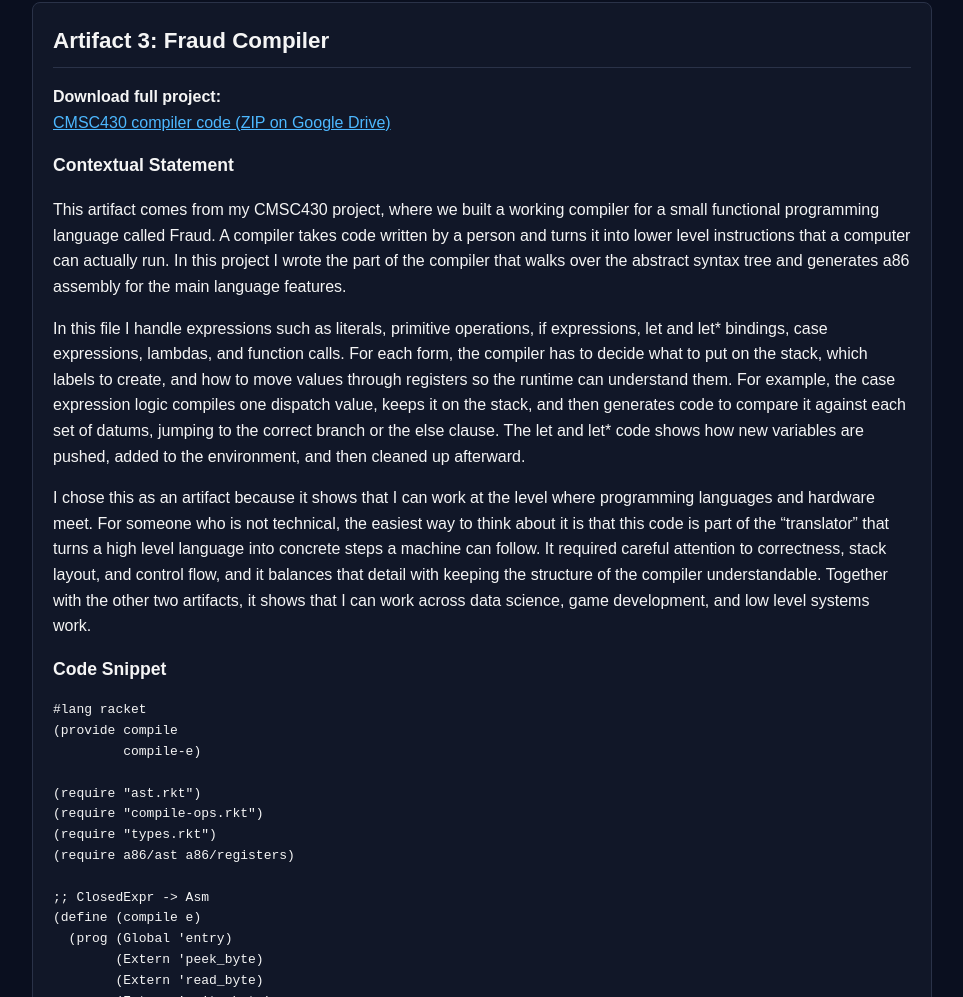
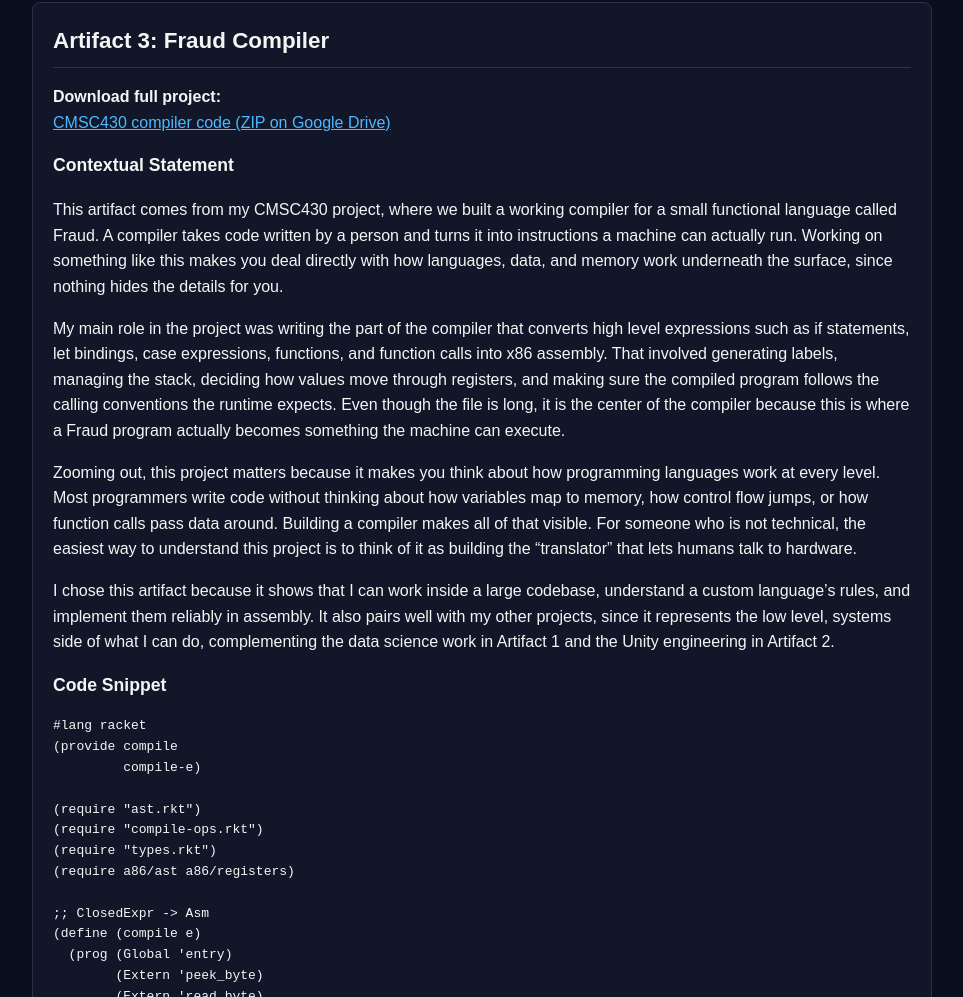
Before and after one commit to HersheyRao/hrishirao.github.io, a plain HTML site: page index.html in a window 1280 px wide. Shown: the part 2735-3732 px from the top of the page, without its empty margins (158-1121 px from the left). Drawn offline with Linux system fonts and the light colour scheme.

Commit message:
Update index.html

```diff
--- a/index.html
+++ b/index.html
@@ -170,13 +170,16 @@
 
     <h3>Contextual Statement</h3>
     <p>
-      This artifact comes from my CMSC430 project, where we built a working compiler for a small functional programming language called Fraud. A compiler takes code written by a person and turns it into lower level instructions that a computer can actually run. In this project I wrote the part of the compiler that walks over the abstract syntax tree and generates a86 assembly for the main language features.
+    This artifact comes from my CMSC430 project, where we built a working compiler for a small functional language called Fraud. A compiler takes code written by a person and turns it into instructions a machine can actually run. Working on something like this makes you deal directly with how languages, data, and memory work underneath the surface, since nothing hides the details for you.
     </p>
     <p>
-      In this file I handle expressions such as literals, primitive operations, if expressions, let and let* bindings, case expressions, lambdas, and function calls. For each form, the compiler has to decide what to put on the stack, which labels to create, and how to move values through registers so the runtime can understand them. For example, the case expression logic compiles one dispatch value, keeps it on the stack, and then generates code to compare it against each set of datums, jumping to the correct branch or the else clause. The let and let* code shows how new variables are pushed, added to the environment, and then cleaned up afterward.
+    My main role in the project was writing the part of the compiler that converts high level expressions such as if statements, let bindings, case expressions, functions, and function calls into x86 assembly. That involved generating labels, managing the stack, deciding how values move through registers, and making sure the compiled program follows the calling conventions the runtime expects. Even though the file is long, it is the center of the compiler because this is where a Fraud program actually becomes something the machine can execute.
     </p>
     <p>
-      I chose this as an artifact because it shows that I can work at the level where programming languages and hardware meet. For someone who is not technical, the easiest way to think about it is that this code is part of the “translator” that turns a high level language into concrete steps a machine can follow. It required careful attention to correctness, stack layout, and control flow, and it balances that detail with keeping the structure of the compiler understandable. Together with the other two artifacts, it shows that I can work across data science, game development, and low level systems work.
+    Zooming out, this project matters because it makes you think about how programming languages work at every level. Most programmers write code without thinking about how variables map to memory, how control flow jumps, or how function calls pass data around. Building a compiler makes all of that visible. For someone who is not technical, the easiest way to understand this project is to think of it as building the “translator” that lets humans talk to hardware.
+    </p>
+    <p>
+    I chose this artifact because it shows that I can work inside a large codebase, understand a custom language’s rules, and implement them reliably in assembly. It also pairs well with my other projects, since it represents the low level, systems side of what I can do, complementing the data science work in Artifact 1 and the Unity engineering in Artifact 2.
     </p>
 
     <h3>Code Snippet</h3>
```
